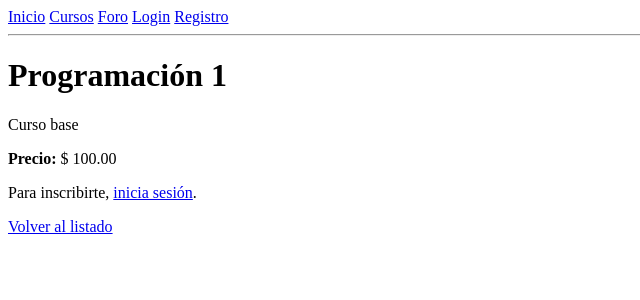
After one commit to OlgaV-hub/EduTechAcademy, a Flask app: page /cursos/1 in a window 1280 px wide. The commit adds this page. Shown: the top 300 px of the page, without its empty margins (0-640 px from the left). Run offline with Flask 3, Linux system fonts and the light colour scheme; data comes from the database, SQL or seed files in the repository.

Commit message:
feat(ui): base de navegación, detalle de curso e inscripción; mis cursos

```diff
--- a/app.py
+++ b/app.py
@@ -25,6 +25,19 @@ class User(UserMixin, db.Model):
     password = db.Column(db.String(200), nullable=False)
     role     = db.Column(db.String(20), nullable=False, default='estudiante')
 
+class Course(db.Model):
+    id          = db.Column(db.Integer, primary_key=True)
+    nombre      = db.Column(db.String(120), nullable=False)        # título
+    descripcion = db.Column(db.Text, nullable=True)
+    precio      = db.Column(db.Float, nullable=False, default=0.0) # price
+    teacher_id  = db.Column(db.Integer, nullable=True)             # opcional: id del profe
+
+class Enrollment(db.Model):
+    id         = db.Column(db.Integer, primary_key=True)
+    user_id    = db.Column(db.Integer, nullable=False)
+    course_id  = db.Column(db.Integer, nullable=False)
+    status     = db.Column(db.String(20), nullable=False, default='pendiente')
+
 def redirect_by_role(role: str):
     if role == 'admin':
         return redirect(url_for('admin_panel'))
@@ -32,15 +45,19 @@ def redirect_by_role(role: str):
         return redirect(url_for('profesor_panel'))
     return redirect(url_for('estudiante_panel'))
 
+def seed_cursos_si_hace_falta():
+    """Создаёт 1–2 курса, если таблица пустая."""
+    if Course.query.count() == 0:
+        db.session.add_all([
+            Course(nombre="Programación 1", descripcion="Curso base", precio=100.0),
+            Course(nombre="Base de Datos", descripcion="Modelado y SQL", precio=120.0),
+        ])
+        db.session.commit()
+
 @login_manager.user_loader
 def load_user(user_id):
     return User.query.get(int(user_id))
 
-cursos = [
-    {'nombre': 'Programación 1', 'descripcion': 'Curso base'},
-    {'nombre': 'Base de Datos',  'descripcion': 'Modelado y SQL'},
-    {'nombre': 'UX Básico',      'descripcion': 'Introducción a UX'}
-]
 temas_foro = ["Bienvenida", "Dudas de inscripción"]
 
 @app.route('/')
@@ -123,8 +140,13 @@ def protected():
 
 @app.route('/cursos')
 def listar_cursos():
-    # Mostrar una lista de cursos de memoria
+    cursos = Course.query.all()
     return render_template('cursos.html', cursos=cursos)
+
+@app.route('/cursos/<int:course_id>')
+def detalle_curso(course_id):
+    curso = Course.query.get_or_404(course_id)
+    return render_template('curso_detalle.html', curso=curso)
 
 @app.route('/form_curso')
 def form_curso():
@@ -132,21 +154,59 @@ def form_curso():
     return render_template('form_curso.html')
 
 @app.route('/agregar_curso', methods=['POST'])
+@login_required
 def agregar_curso():
-    # Tomar datos del formulario
-    nombre = request.form.get('nombre')
-    descripcion = request.form.get('descripcion')
+    # (опционально) только profesor/admin могут создавать
+    if current_user.role not in ('profesor', 'admin'):
+        return "Acceso denegado", 403
 
-    nuevo_curso = {
-        'nombre': nombre,
-        'descripcion': descripcion
-    }
+    nombre      = request.form.get('nombre', '').strip()
+    descripcion = request.form.get('descripcion', '').strip()
+    precio_str  = request.form.get('precio', '0').strip()
 
-    if nuevo_curso in cursos:
-        return render_template('Error.html')
-    else:
-        cursos.append(nuevo_curso)
-        return redirect(url_for('listar_cursos'))
+    try:
+        precio = float(precio_str)
+    except ValueError:
+        precio = 0.0
+
+    if not nombre:
+        return "Nombre es obligatorio", 400
+
+    nuevo = Course(
+        nombre=nombre,
+        descripcion=descripcion,
+        precio=precio,
+        teacher_id=current_user.id  # opcional
+    )
+    db.session.add(nuevo)
+    db.session.commit()
+    return redirect(url_for('listar_cursos'))
+
+@app.route('/inscribirme/<int:course_id>', methods=['POST'])
+@login_required
+def inscribirme(course_id):
+    # запретим дубликаты
+    ya = Enrollment.query.filter_by(user_id=current_user.id, course_id=course_id).first()
+    if ya:
+        return redirect(url_for('mis_cursos'))  # уже записан
+
+    # убедимся, что курс существует
+    if not Course.query.get(course_id):
+        return "Curso no encontrado", 404
+
+    insc = Enrollment(user_id=current_user.id, course_id=course_id, status='pendiente')
+    db.session.add(insc)
+    db.session.commit()
+    return redirect(url_for('mis_cursos'))
+
+@app.route('/mis-cursos')
+@login_required
+def mis_cursos():
+    inscripciones = Enrollment.query.filter_by(user_id=current_user.id).all()
+    # найдём объекты курсов по id
+    cursos_ids = [i.course_id for i in inscripciones]
+    cursos = Course.query.filter(Course.id.in_(cursos_ids)).all() if cursos_ids else []
+    return render_template('estudiante.html', cursos=cursos)
 
 @app.route('/foro')
 def ver_foro():
@@ -156,4 +216,5 @@ def ver_foro():
 if __name__ == '__main__':
     with app.app_context():
         db.create_all()
+        seed_cursos_si_hace_falta()
     app.run(debug=True)
--- a/templates/base.html
+++ b/templates/base.html
@@ -1,4 +1,4 @@
-<!doctype html>
+{# <!-- <!doctype html>
 <html lang="es">
 <head>
   <meta charset="utf-8"/>
@@ -15,4 +15,35 @@
   </nav>
   <main>{% block content %}{% endblock %}</main>
 </body>
+</html> --> #}
+
+<!doctype html>
+<html lang="es">
+<head>
+  <meta charset="utf-8">
+  <title>EduTech Academy</title>
+  <link rel="stylesheet" href="{{ url_for('static', filename='css/styles.css') }}">
+</head>
+<body>
+
+<nav>
+  <a href="{{ url_for('index') }}">Inicio</a>
+  <a href="{{ url_for('listar_cursos') }}">Cursos</a>
+  <a href="{{ url_for('ver_foro') }}">Foro</a>
+
+  {% if current_user.is_authenticated %}
+    <a href="{{ url_for('mis_cursos') }}">Mis cursos</a>
+    <a href="{{ url_for('logout') }}">Cerrar sesión</a>
+  {% else %}
+    <a href="{{ url_for('login') }}">Login</a>
+    <a href="{{ url_for('register') }}">Registro</a>
+  {% endif %}
+</nav>
+
+<hr>
+
+<!-- Контент страницы -->
+{% block content %}{% endblock %}
+
+</body>
 </html>
--- /dev/null
+++ b/templates/curso_detalle.html
@@ -0,0 +1,18 @@
+{% extends "base.html" %}
+{% block content %}
+
+<h1>{{ curso.nombre }}</h1>
+<p>{{ curso.descripcion or 'Sin descripción' }}</p>
+<p><strong>Precio:</strong> $ {{ '%.2f'|format(curso.precio) }}</p>
+
+{% if current_user.is_authenticated %}
+  <form method="post" action="{{ url_for('inscribirme', course_id=curso.id) }}">
+    <button type="submit">Inscribirme</button>
+  </form>
+{% else %}
+  <p>Para inscribirte, <a href="{{ url_for('login') }}">inicia sesión</a>.</p>
+{% endif %}
+
+<p><a href="{{ url_for('listar_cursos') }}">Volver al listado</a></p>
+
+{% endblock %}
```
Also changed, not shown: templates/cursos.html (+28 -1 lines), templates/estudiante.html (+16 -1 lines), templates/form_curso.html (+25 -1 lines).
